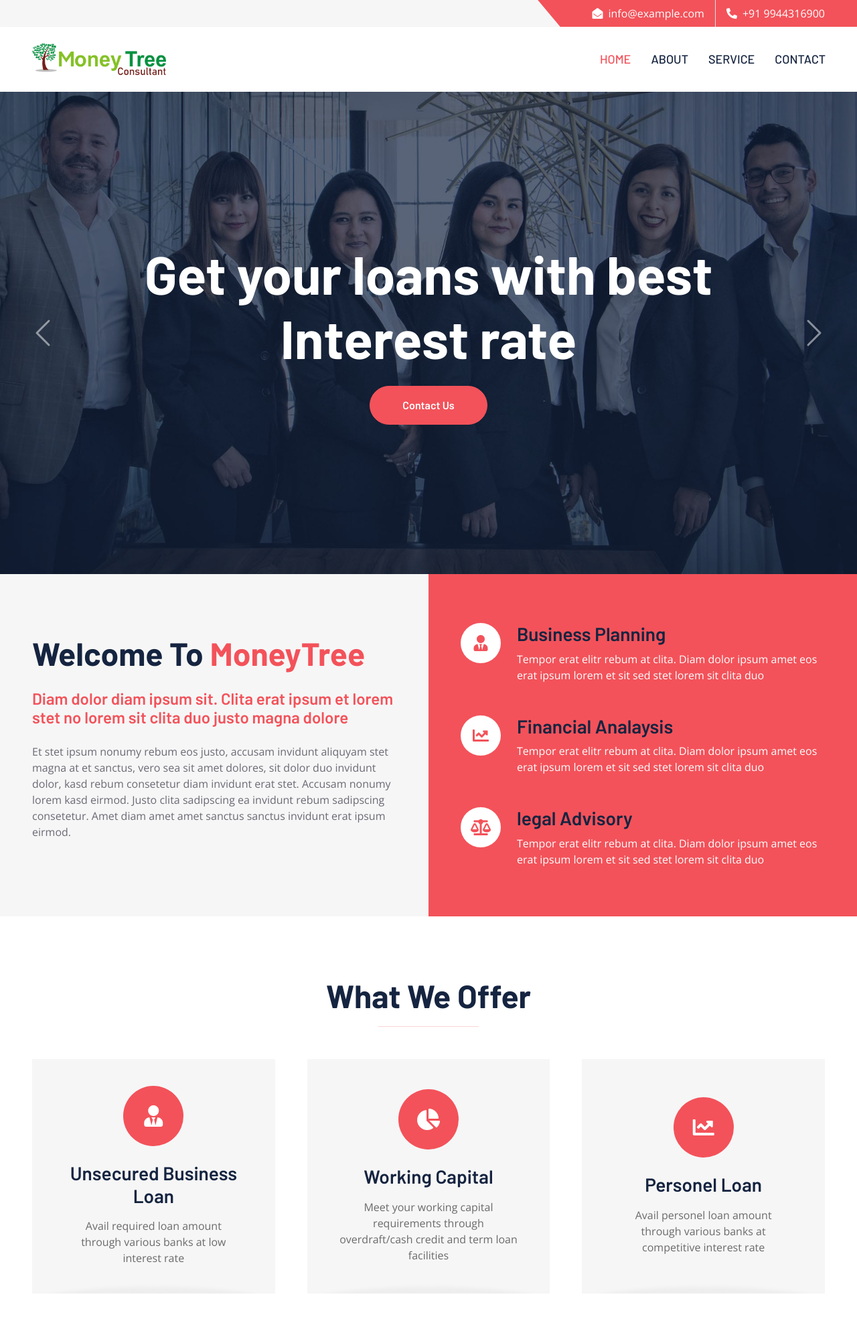
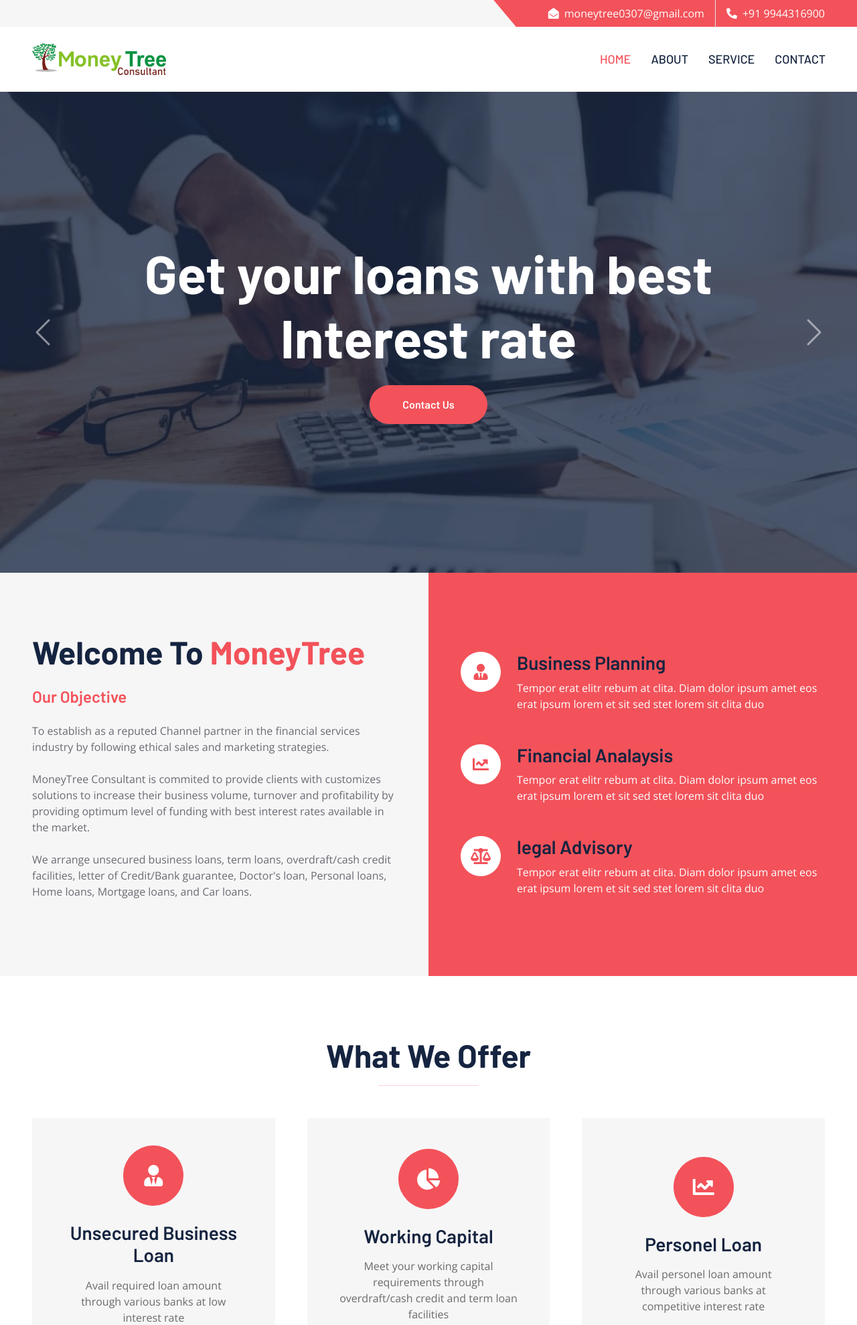
Before and after one commit to vimal-11/MoneyTree, a Django app: page / in a window 1280 px wide. Shown: the top 1978 px of the page at 67% size. Run offline with Django 4.2, Linux system fonts and the light colour scheme; some libraries are stand-ins or nearby versions.

Commit message:
services href and bio for moneytree

```diff
--- a/home/templates/base.html
+++ b/home/templates/base.html
@@ -63,7 +63,7 @@
             <div class="col-md-6 text-center text-lg-end">
                 <div class="position-relative d-inline-flex align-items-center bg-primary text-white top-shape px-5">
                     <div class="me-3 pe-3 border-end py-2">
-                        <p class="m-0"><i class="fa fa-envelope-open me-2"></i>info@example.com</p>
+                        <p class="m-0"><i class="fa fa-envelope-open me-2"></i>moneytree0307@gmail.com</p>
                     </div>
                     <div class="py-2">
                         <p class="m-0"><i class="fa fa-phone-alt me-2"></i>+91 9944316900</p>
@@ -90,7 +90,7 @@
             <div class="navbar-nav ms-auto py-0 me-n3">
                 <a href="{% url 'home:home' %}" class="nav-item nav-link active">Home</a>
                 <a href="about.html" class="nav-item nav-link">About</a>
-                <a href="service.html" class="nav-item nav-link">Service</a>
+                <a href="{% url 'home:home' %}#Services" class="nav-item nav-link">Service</a>
                 <!-- <div class="nav-item dropdown">
                     <a href="#" class="nav-link dropdown-toggle" data-bs-toggle="dropdown">Pages</a>
                     <div class="dropdown-menu m-0">
@@ -135,7 +135,7 @@
                 <div class="d-flex flex-column justify-content-start">
                     <a class="text-secondary mb-2" href="{% url 'home:home' %}"><i class="bi bi-arrow-right text-primary me-2"></i>Home</a>
                     <a class="text-secondary mb-2" href="#"><i class="bi bi-arrow-right text-primary me-2"></i>About Us</a>
-                    <a class="text-secondary mb-2" href="#"><i class="bi bi-arrow-right text-primary me-2"></i>Our Services</a>
+                    <a class="text-secondary mb-2" href="{% url 'home:home' %}#Services"><i class="bi bi-arrow-right text-primary me-2"></i>Our Services</a>
                     <a class="text-secondary" href="{% url 'home:contact' %}"><i class="bi bi-arrow-right text-primary me-2"></i>Contact Us</a>
                 </div>
             </div>
--- a/home/templates/home.html
+++ b/home/templates/home.html
@@ -50,8 +50,10 @@
     <div class="row g-0">
         <div class="col-lg-6 py-6 px-5">
             <h1 class="display-5 mb-4">Welcome To <span class="text-primary">MoneyTree</span></h1>
-            <h4 class="text-primary mb-4">Diam dolor diam ipsum sit. Clita erat ipsum et lorem stet no lorem sit clita duo justo magna dolore</h4>
-            <p class="mb-4">Et stet ipsum nonumy rebum eos justo, accusam invidunt aliquyam stet magna at et sanctus, vero sea sit amet dolores, sit dolor duo invidunt dolor, kasd rebum consetetur diam invidunt erat stet. Accusam nonumy lorem kasd eirmod. Justo clita sadipscing ea invidunt rebum sadipscing consetetur. Amet diam amet amet sanctus sanctus invidunt erat ipsum eirmod.</p>
+            <h4 class="text-primary mb-4">Our Objective</h4>
+            <p class="mb-4">To establish as a reputed Channel partner in the financial services industry by following ethical sales and marketing strategies.</p>
+            <p class="mb-4">MoneyTree Consultant is commited to provide clients with customizes solutions to increase their business volume, turnover and profitability by providing optimum level of funding with best interest rates available in the market.</p>
+            <p class="mb-4">We arrange unsecured business loans, term loans, overdraft/cash credit facilities, letter of Credit/Bank guarantee, Doctor's loan, Personal loans, Home loans, Mortgage loans, and Car loans.</p>
             <!-- <a href="" class="btn btn-primary py-md-3 px-md-5 rounded-pill">Get A Quote</a> -->
         </div>
         <div class="col-lg-6">
@@ -91,7 +93,7 @@
 
 
 <!-- Services Start -->
-<div class="container-fluid pt-6 px-5">
+<div id="Services" class="container-fluid pt-6 px-5">
     <div class="text-center mx-auto mb-5" style="max-width: 600px;">
         <h1 class="display-5 mb-0">What We Offer</h1>
         <hr class="w-25 mx-auto bg-primary">
@@ -240,7 +242,7 @@
 
 
 <!-- Quote Start -->
-<div class="container-fluid bg-secondary px-0">
+<!-- <div class="container-fluid bg-secondary px-0">
     <div class="row g-0">
         <div class="col-lg-6 py-6 px-5">
             <h1 class="display-5 mb-4">Request A Free Quote</h1>
@@ -281,7 +283,7 @@
             </div>
         </div>
     </div>
-</div>
+</div> -->
 <!-- Quote End -->
 
 
--- a/home/views.py
+++ b/home/views.py
@@ -29,11 +29,12 @@ def contact(request):
         )
         con_db.save()
 
+        msg_frm = f"from: {message_email}\n\n" + message
         # send mail
-
+        print(msg_frm)
         send_mail(
             message_sub,
-            message,
+            msg_frm,
             message_email,
             [settings.EMAIL_HOST_USER],
         )
```
Also changed, not shown: static/home/img/carousel-1-old.jpg (added), static/home/img/carousel-1.jpg.
